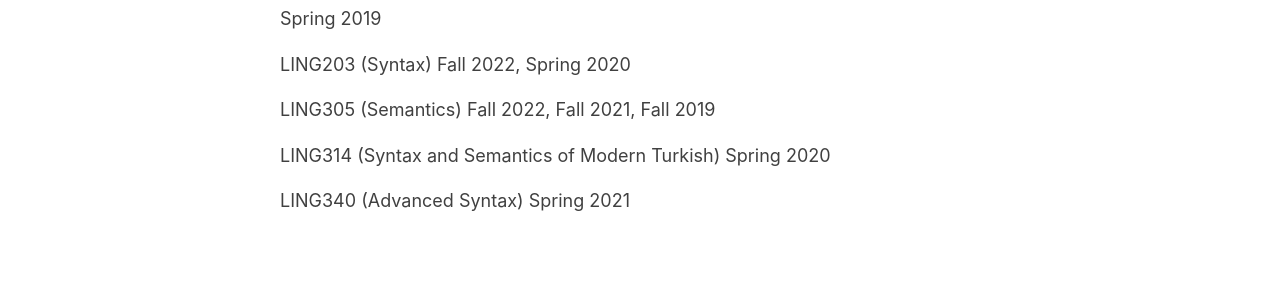
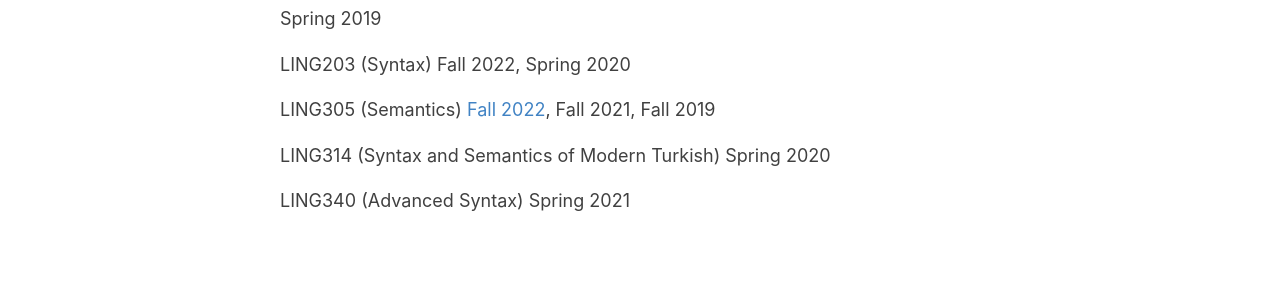
Before and after one commit to furkandikmen/furkandikmen.github.io, a Jekyll site: the page built from _pages/teaching.md, in a window 1280 px wide. Shown: the part 413-705 px from the top of the page. Built offline with Jekyll 4.4.1, drawn with Linux system fonts in a browser that asks for light colours; part of the change alters nothing that is shown.

```diff
--- a/_pages/teaching.md
+++ b/_pages/teaching.md
@@ -12,7 +12,7 @@ LING102 (Introduction to Language and Linguistics II) Spring 2022, Spring 2021,
 
 LING203 (Syntax) Fall 2022, Spring 2020
 
-LING305 (Semantics) Fall 2022, Fall 2021, Fall 2019
+LING305 (Semantics) [Fall 2022](\https://furkandikmen.com/assets/syllabus/Ling305_Fall2022.pdf), Fall 2021, Fall 2019
 
 LING314 (Syntax and Semantics of Modern Turkish) Spring 2020
 
```
